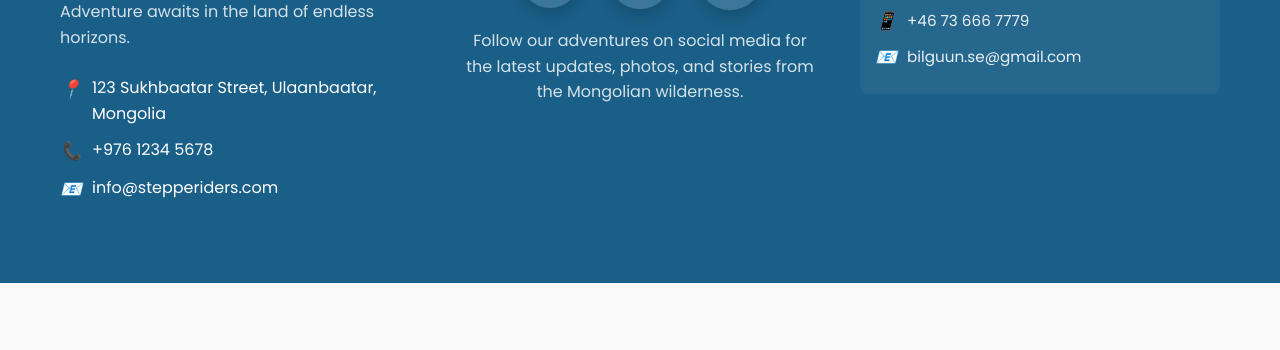
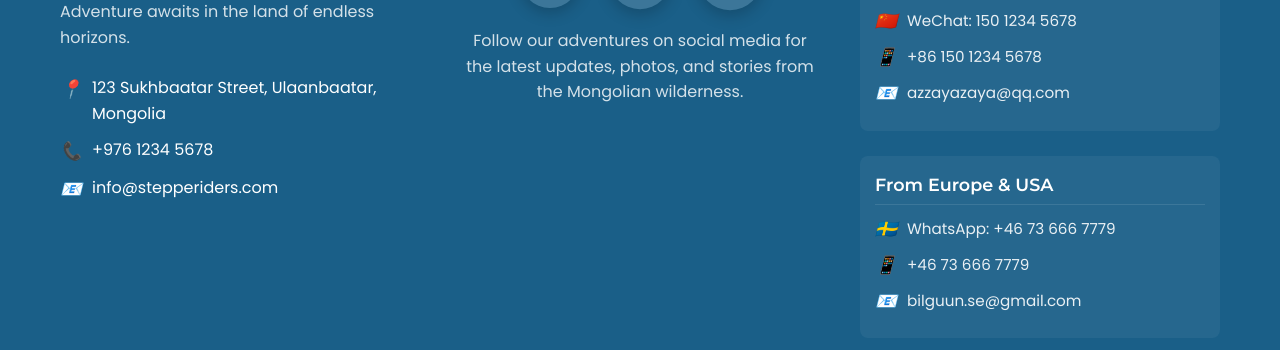
Before and after one commit to BillGun89/Stepperiders-Latest, a plain HTML site: page tour1.html in a window 1280 px wide. Shown: the part 2414-2764 px from the top of the page. Before the commit the page ends 2697 px from the top, so only its background shows below. Drawn offline with Linux system fonts and the light colour scheme.

Commit message:
Update tour1.html

```diff
--- a/tour1.html
+++ b/tour1.html
@@ -702,6 +702,26 @@
                     <div class="region-contact">
                         <h4>From Asia</h4>
                         <div class="contact-item">
+                            <i>🇨🇳</i>
+                            <span>WeChat: 150 1234 5678</span>
+                        </div>
+                        <div class="contact-item">
+                            <i>📱</i>
+                            <span>+86 150 1234 5678</span>
+                        </div>
+                        <div class="contact-item">
+                            <i>📧</i>
+                            <span>azzayazaya@qq.com</span>
+                        </div>
+                    </div>
+
+                    <div class="region-contact">
+                        <h4>From Europe & USA</h4>
+                        <div class="contact-item">
+                            <i>🇸🇪</i>
+                            <span>WhatsApp: +46 73 666 7779</span>
+                        </div>
+                        <div class="contact-item">
                             <i>📱</i>
                             <span>+46 73 666 7779</span>
                         </div>
```
